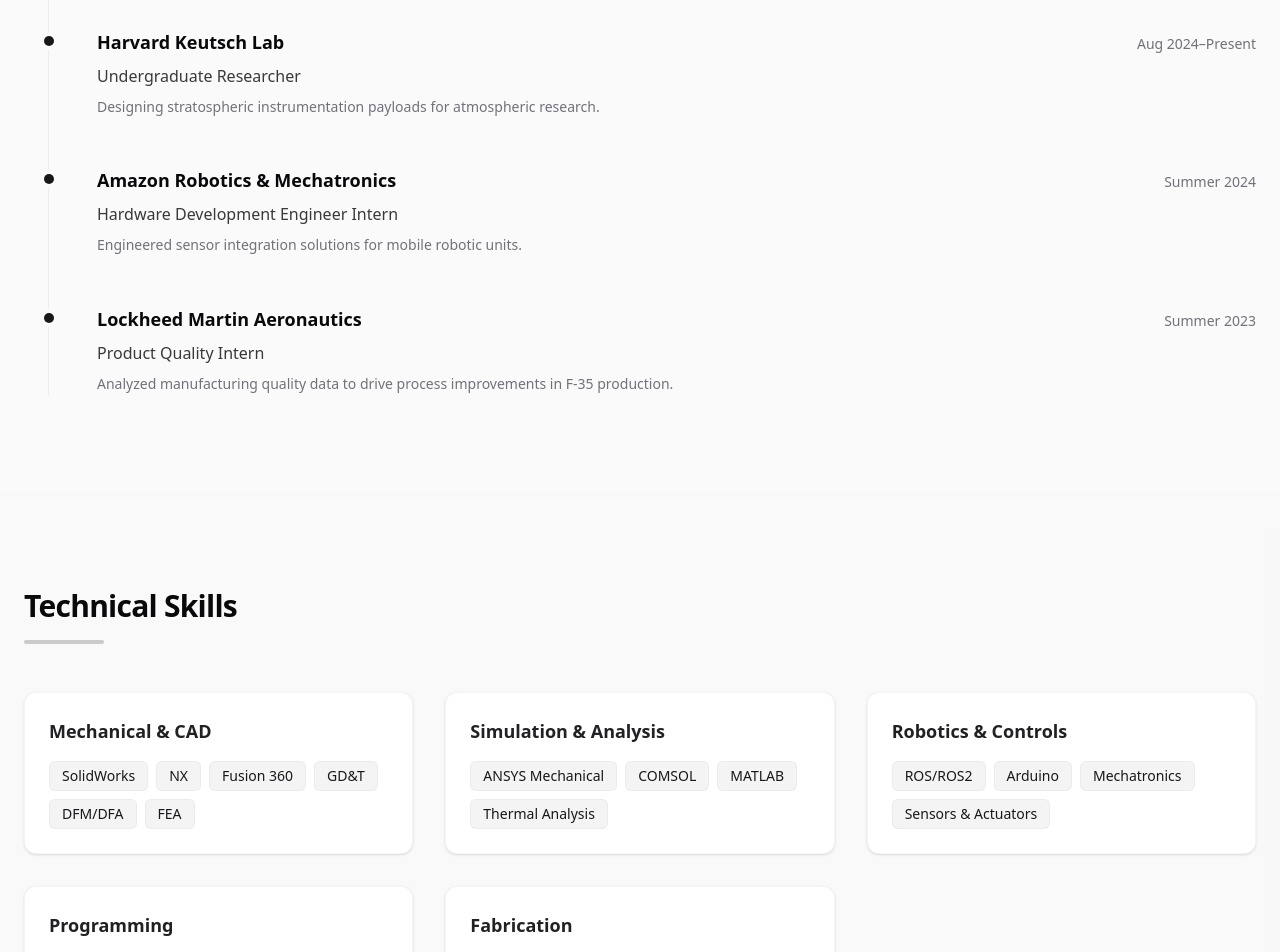
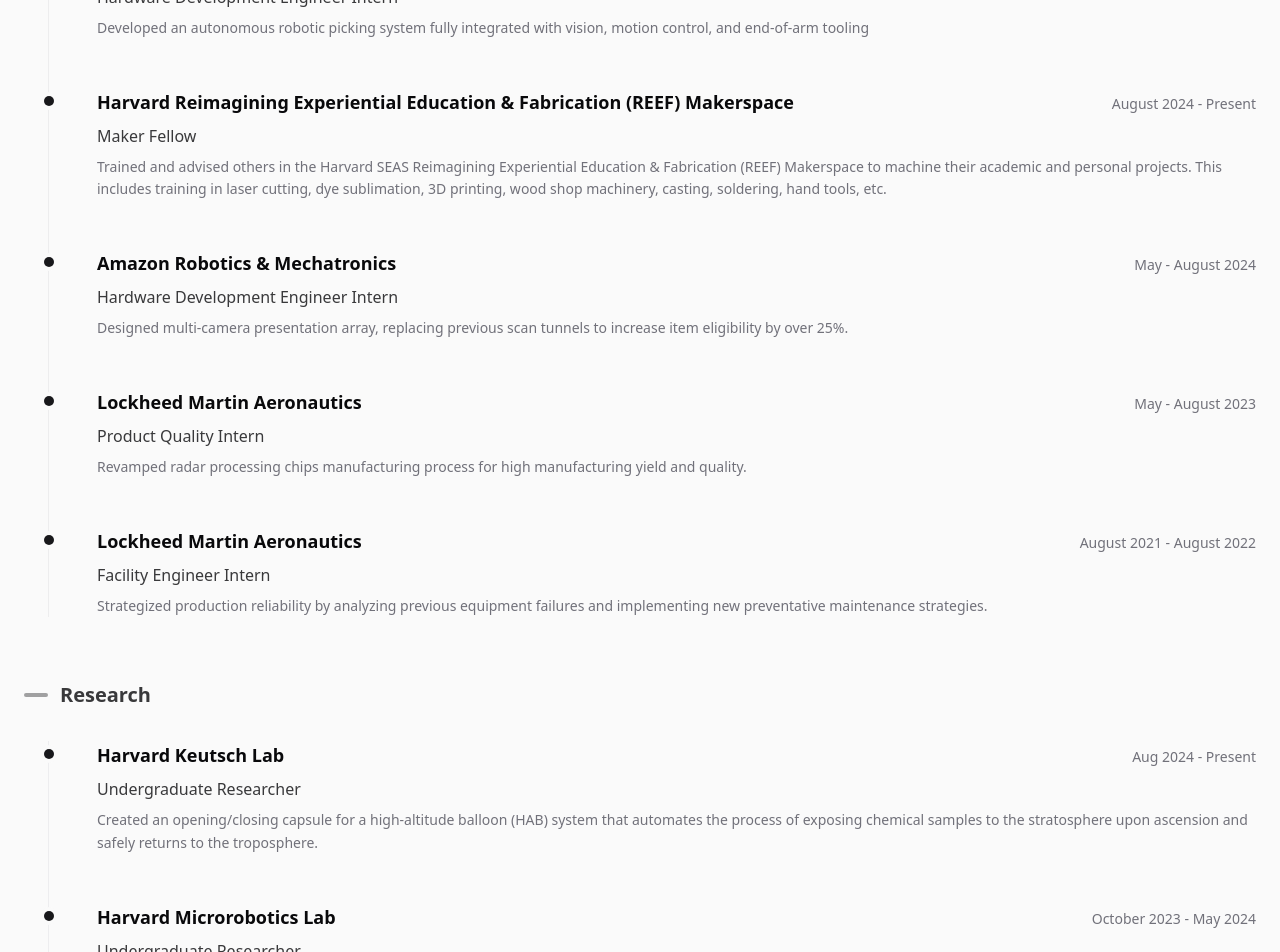
Before and after one commit to jennifer-u-nguyen/portfolio, a Next.js app: page / in a window 1280 px wide. Shown: the part 2520-3472 px from the top of the page. Built offline with nearby package versions, Linux system fonts and the light colour scheme.

Commit message:
split experience into industry and research

```diff
--- a/components/Experience.tsx
+++ b/components/Experience.tsx
@@ -11,8 +11,15 @@ export default function Experience() {
                     <div className="h-1 w-20 bg-primary/20 rounded-full" />
                 </div>
 
+                <div className="space-y-16">
+                    {/* Industry Section */}
+                    <div>
+                        <h3 className="text-xl font-semibold mb-8 text-foreground/80 flex items-center gap-3">
+                            <span className="h-1 w-6 bg-primary/40 rounded-full" />
+                            Industry
+                        </h3>
                         <div className="relative border-l border-border/60 ml-3 md:ml-6 space-y-12">
-                    {EXPERIENCE.map((job, index) => (
+                            {EXPERIENCE.industry.map((job, index) => (
                                 <div key={index} className="relative pl-8 md:pl-12">
                                     <span className="absolute left-[-5px] top-2 h-2.5 w-2.5 rounded-full bg-primary ring-4 ring-background" />
 
@@ -34,6 +41,38 @@ export default function Experience() {
                             ))}
                         </div>
                     </div>
+
+                    {/* Research Section */}
+                    <div>
+                        <h3 className="text-xl font-semibold mb-8 text-foreground/80 flex items-center gap-3">
+                            <span className="h-1 w-6 bg-primary/40 rounded-full" />
+                            Research
+                        </h3>
+                        <div className="relative border-l border-border/60 ml-3 md:ml-6 space-y-12">
+                            {EXPERIENCE.research.map((job, index) => (
+                                <div key={index} className="relative pl-8 md:pl-12">
+                                    <span className="absolute left-[-5px] top-2 h-2.5 w-2.5 rounded-full bg-primary ring-4 ring-background" />
+
+                                    <div className="flex flex-col md:flex-row md:items-baseline md:justify-between gap-2 mb-2">
+                                        <h3 className="text-lg font-semibold text-foreground">
+                                            {job.company}
+                                        </h3>
+                                        <span className="text-sm font-medium text-muted-foreground whitespace-nowrap">
+                                            {job.period}
+                                        </span>
+                                    </div>
+                                    <p className="text-base font-medium text-foreground/80 mb-2">
+                                        {job.role}
+                                    </p>
+                                    <p className="text-sm text-muted-foreground leading-relaxed">
+                                        {job.description}
+                                    </p>
+                                </div>
+                            ))}
+                        </div>
+                    </div>
+                </div>
+            </div>
         </section>
     );
 }
--- a/lib/data.ts
+++ b/lib/data.ts
@@ -12,8 +12,6 @@ export const PROJECTS = [
     title: "Amazon Grocery Robotics — Autonomous Picking System",
     description: "Developing next-generation autonomous grasping solutions for diverse grocery items.",
     image: "/project-placeholder.png",
-    // year: "2025", // Removed from card as requested
-    // role: "Hardware Development Engineer Intern", // Removed from card as requested
     metric: "Reduced picking error rate by 15% through improved gripper kinematics.",
     tags: ["Mechanical Design", "Robotics", "Prototyping"],
     problem: "Existing picking systems struggled with irregular grocery items, leading to high drop rates.",
@@ -59,41 +57,63 @@ export const PROJECTS = [
   }
 ];
 
-export const EXPERIENCE = [
+export const EXPERIENCE = {
+  industry: [
     {
       company: "Amazon Grocery Robotics & Automation",
       role: "Hardware Development Engineer Intern",
-    period: "Summer 2025",
-    description: "Developing next-gen autonomous manipulation systems for grocery fulfillment."
+      period: "May - August 2025",
+      description: "Developed an autonomous robotic picking system fully integrated with vision, motion control, and end-of-arm tooling"
     },
     {
-    company: "Harvard Keutsch Lab",
-    role: "Undergraduate Researcher",
-    period: "Aug 2024–Present",
-    description: "Designing stratospheric instrumentation payloads for atmospheric research."
+      company: "Harvard Reimagining Experiential Education & Fabrication (REEF) Makerspace",
+      role: "Maker Fellow",
+      period: "August 2024 - Present",
+      description: "Trained and advised others in the Harvard SEAS Reimagining Experiential Education & Fabrication (REEF) Makerspace to machine their academic and personal projects. This includes training in laser cutting, dye sublimation, 3D printing, wood shop machinery, casting, soldering, hand tools, etc."
     },
     {
       company: "Amazon Robotics & Mechatronics",
       role: "Hardware Development Engineer Intern",
-    period: "Summer 2024",
-    description: "Engineered sensor integration solutions for mobile robotic units."
+      period: "May - August 2024",
+      description: "Designed multi-camera presentation array, replacing previous scan tunnels to increase item eligibility by over 25%."
     },
     {
       company: "Lockheed Martin Aeronautics",
       role: "Product Quality Intern",
-    period: "Summer 2023",
-    description: "Analyzed manufacturing quality data to drive process improvements in F-35 production."
+      period: "May - August 2023",
+      description: "Revamped radar processing chips manufacturing process for high manufacturing yield and quality."
+    },
+    {
+      company: "Lockheed Martin Aeronautics",
+      role: "Facility Engineer Intern",
+      period: "August 2021 - August 2022",
+      description: "Strategized production reliability by analyzing previous equipment failures and implementing new preventative maintenance strategies."
     }
-];
+  ],
+  research: [
+    {
+      company: "Harvard Keutsch Lab",
+      role: "Undergraduate Researcher",
+      period: "Aug 2024 - Present",
+      description: "Created an opening/closing capsule for a high-altitude balloon (HAB) system that automates the process of exposing chemical samples to the stratosphere upon ascension and safely returns to the troposphere."
+    },
+    {
+      company: "Harvard Microrobotics Lab",
+      role: "Undergraduate Researcher",
+      period: "October 2023 - May 2024",
+      description: "Modified a 3D printer to automate multi-layered dielectric actuator elastomer (MDEA) production, a process for producing microelectronics currently performed by hand."
+    }
+  ]
+};
 
 export const SKILLS = [
   {
     category: "Mechanical & CAD",
-    items: ["SolidWorks", "NX", "Fusion 360", "GD&T", "DFM/DFA", "FEA"]
+    items: ["SolidWorks", "Fusion 360", "GD&T", "DFM/DFA"]
   },
   {
     category: "Simulation & Analysis",
-    items: ["ANSYS Mechanical", "COMSOL", "MATLAB", "Thermal Analysis"]
+    items: ["COMSOL", "MATLAB", "Thermal Analysis"]
   },
   {
     category: "Robotics & Controls",
@@ -105,7 +125,7 @@ export const SKILLS = [
   },
   {
     category: "Fabrication",
-    items: ["3D Printing", "Laser Cutting", "Machining (Mill/Lathe)", "Composites"]
+    items: ["Injection Molding", "3D Printing", "Laser Cutting", "CNC Mill", "Lathe", "Waterjet", "Drill Press", "Bandsaws"]
   }
 ];
 
```
Lines whose indentation alone changed are shown as unchanged.
